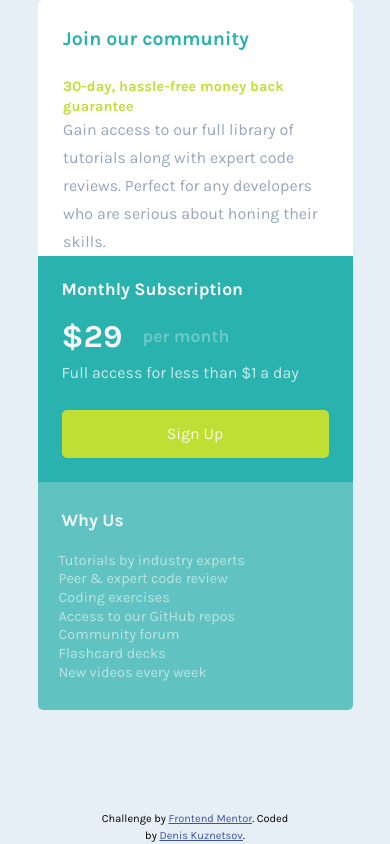
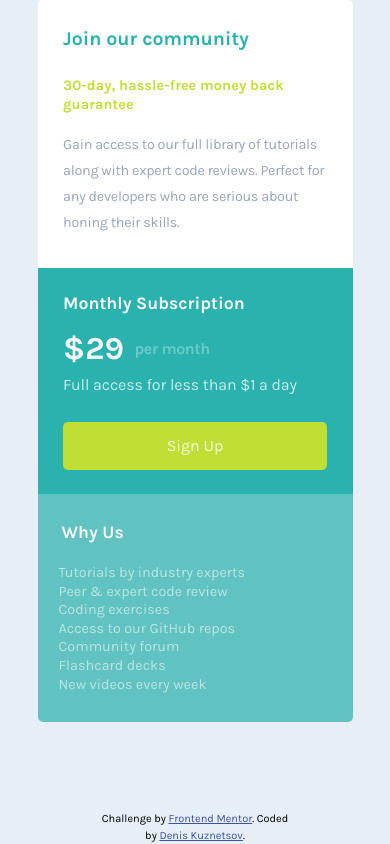
Before and after one commit to DenKuznets/1.Single-Price-Grid-Component, a plain HTML site: page index.html in a window 390 px wide. Drawn offline with Linux system fonts and the light colour scheme.

Commit message:
mobile main cta done

```diff
--- a/main.scss
+++ b/main.scss
@@ -117,7 +117,7 @@ body {
 main {
   background-color: white;
   // padding: 21px 23px 33px;
-  padding: 0 1.6rem;
+  padding: 0 1.6rem 2rem;
   border-top-left-radius: 5px;
   border-top-right-radius: 5px;
 
@@ -134,48 +134,57 @@ main {
     line-height: 1.35;
     color: var(--color-primary-bright-yellow);
     font-size: 0.9rem;
-    margin-top: 1.5rem;
+    margin-top: 1.4rem;
     letter-spacing: 0.1px;
   }
 
   p {
-    line-height: 1.75;
+    margin-top: 1.1rem;
     color: var(--color-neutral-grayish-blue);
-    font-size: 1rem;
+    font-size: 0.9rem;
+    letter-spacing: -0.3px;
+    line-height: 1.8;
   }
 }
 
 /* CTA */
 
 .cta {
+  // margin-top: 1rem;
   background-color: var(--color-primary-cyan);
   color: whitesmoke;
-  padding: 20px 24px 24px;
+  // padding: 20px 24px 24px;
+  padding: 0 1.6rem;
+
+  h2 {
+    margin-top: 1.4rem;
+    font-size: 1.1rem;
+    font-weight: var(--font-weight-bold);
   }
+}
+
 
 .cta div {
   display: flex;
   align-items: center;
-  margin-top: 10px;
-}
-
-.cta h2 {
-  font-size: 110%;
-  font-weight: var(--font-weight-bold);
-}
-
-.cta div h2 {
+  margin-top: 0.5rem;
+  h2 {
+    margin-top: 0;
+    margin-left: -0.6rem;
+    letter-spacing: -0.4px;
+    font-size: 1rem;
     color: rgba(255, 255, 255, 0.307);
   }
-
-.cta span {
+  span {
     display: inline-block;
     font-size: 2em;
     font-weight: 700;
     margin-right: 20px;
   }
+}
 
 .cta p {
+  letter-spacing: -0.1px;
   color: rgba(255, 255, 255, 0.744);
 }
 
@@ -187,6 +196,7 @@ main {
   border: none;
   background-color: var(--color-primary-bright-yellow);
   color: rgba(255, 255, 255, 0.854);
+  margin-bottom: 1.5rem;
 }
 
 /* ASIDE */
```
Also changed, not shown: main.css, 1 other file. Lines whose indentation alone changed are shown as unchanged.
